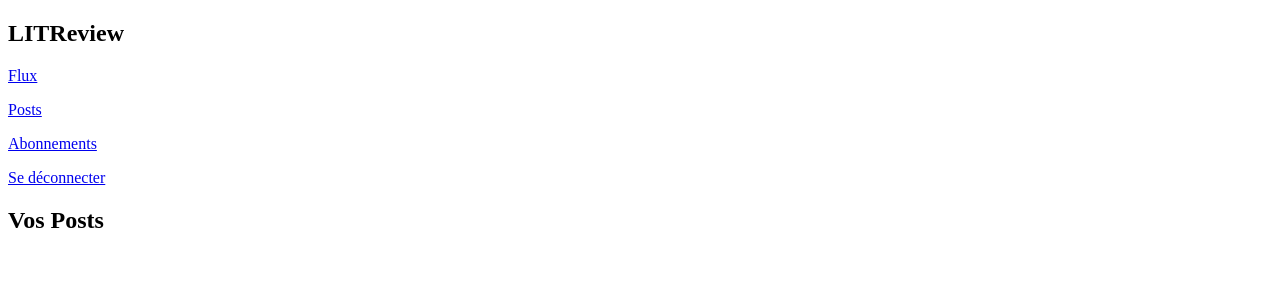
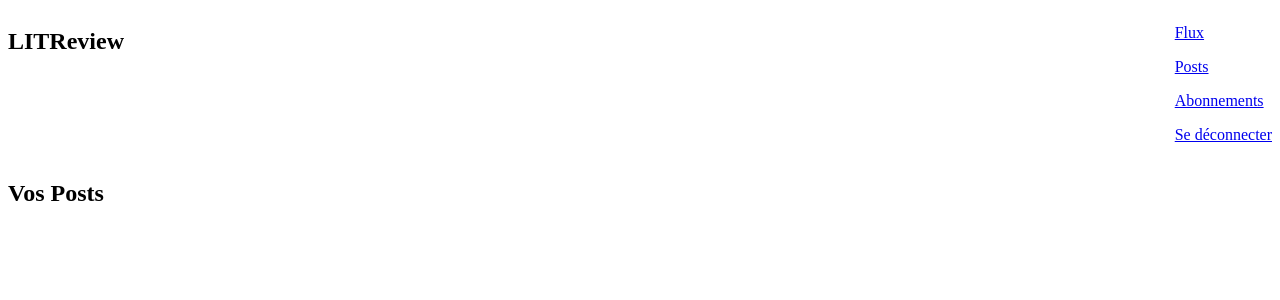
Before and after one commit to lisa367/OPC-Brouillon-P9, a Django app: template src/lit_reviews/templates/lit_reviews/posts.html in a window 1280 px wide. Shown: the top 300 px of the page. Run offline with Django 3.2, Linux system fonts and the light colour scheme; the template is opened without the code that fills it, so the values that code supplies are empty.

Commit message:
added the css static file

```diff
--- a/src/lit_reviews/templates/lit_reviews/base.html
+++ b/src/lit_reviews/templates/lit_reviews/base.html
@@ -1,18 +1,26 @@
+{% load static %}
+
 <!DOCTYPE html>
 <html lang="en">
+
 <head>
     <meta charset="UTF-8">
     <meta name="viewport" content="width=device-width, initial-scale=1.0">
+    <link rel="stylesheet" href="{% static 'css/style.css' %}" type="text/css">
     <title>Lit Reviews</title>
 </head>
+
 <body>
 
     <nav>
-        <h1>LITReview</h1>
-        <p><a href="{% url 'homepage' %}">Flux</a></p>
-        <p><a href="{% url 'posts' %}">Posts</a></p>
-        <p><a href="{% url 'subscriptions' %}">Abonnements</a></p>
-        <p><a href="{% url 'logout' %}">Se déconnecter</a></p>
+        <h1 class="nav-left">LITReview</h1>
+        <div class="nav-right">
+            <p><a href="{% url 'homepage' %}">Flux</a></p>
+            <p><a href="{% url 'posts' %}">Posts</a></p>
+            <p><a href="{% url 'subscriptions' %}">Abonnements</a></p>
+            <p><a href="{% url 'logout' %}">Se déconnecter</a></p>
+        </div>
+
     </nav>
 
     <h2>{% block h2 %}{% endblock %}</h2>
@@ -21,4 +29,5 @@
     {% endblock %}
 
 </body>
+
 </html>
--- /dev/null
+++ b/src/static/css/style.css
@@ -0,0 +1,4 @@
+nav {
+    display: flex;
+    justify-content: space-between;
+}
```
Also changed, not shown: src/lit_reviews/settings.py (+6 -1 lines).
